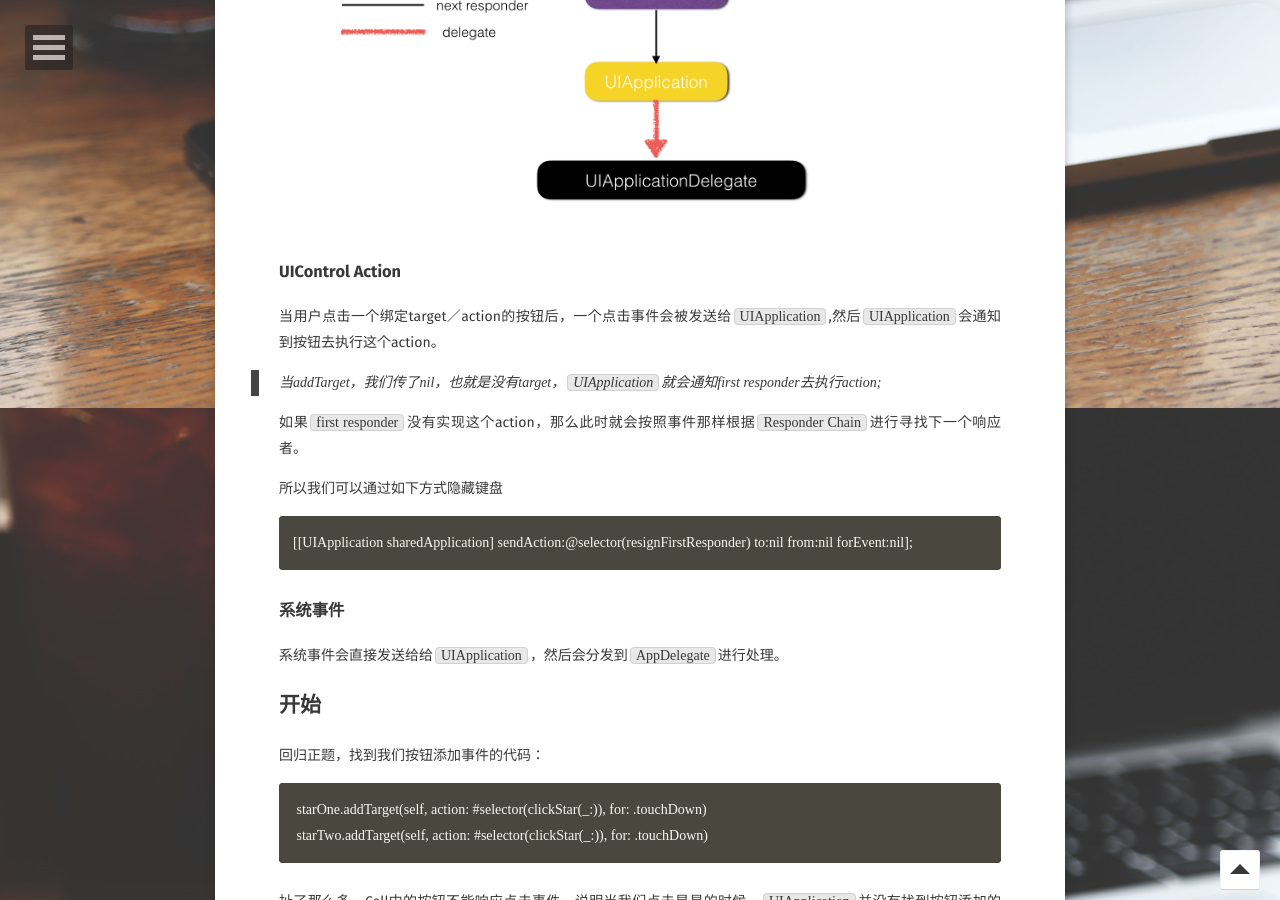
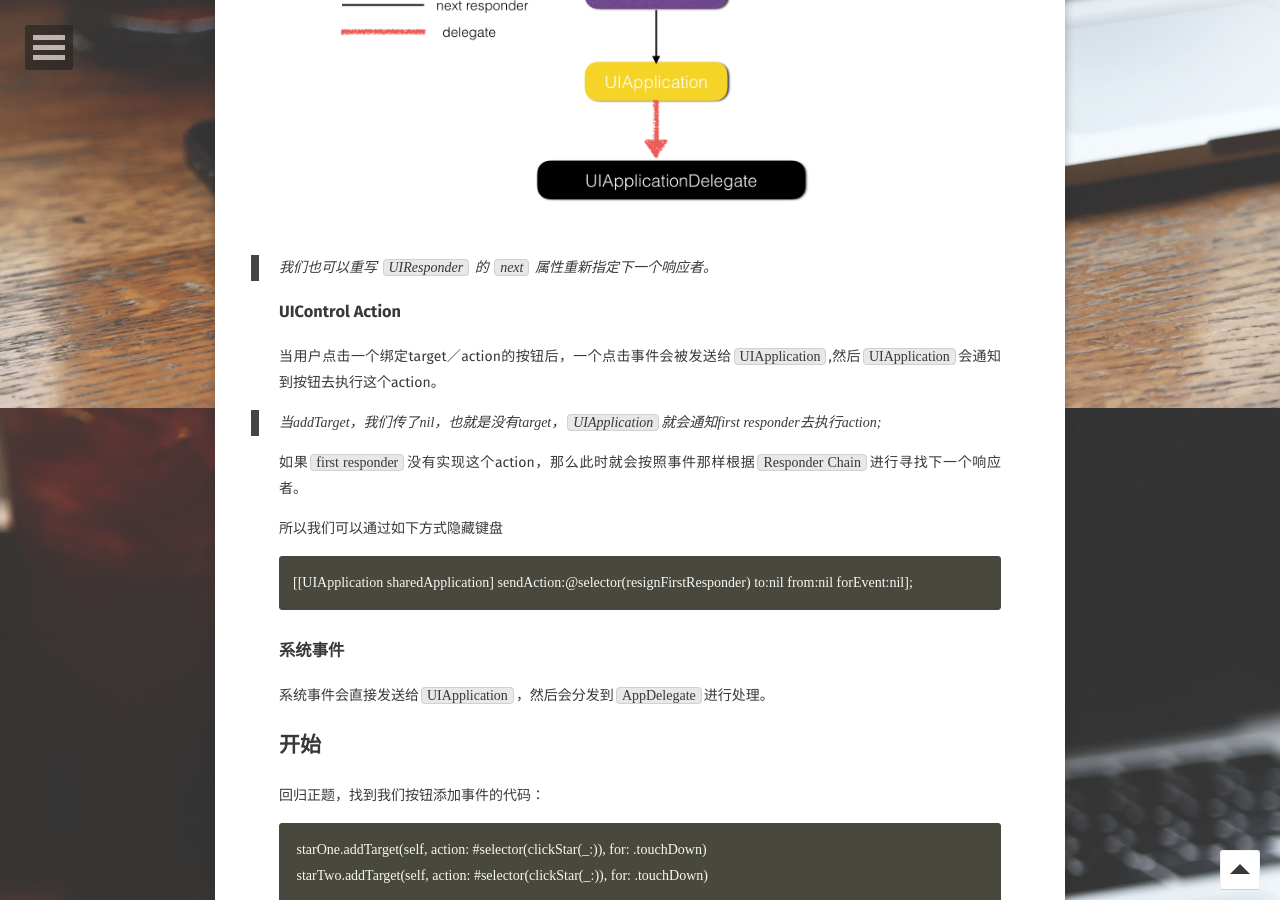
Before and after one commit to longjianjiang/longjianjiang.github.io, a Jekyll site: the page built from _posts/2017-09-24-tableviewCell-btn-click.md, in a window 1280 px wide and 900 px high, scrolled down 3192 px. Built offline with Jekyll 4.4.1, drawn with Linux system fonts in a browser that asks for light colours; some web fonts are replaced; comment, search, counter and statistics services are not loaded.

Commit message:
Update(auto commit)

```diff
--- a/_posts/2017-09-24-tableviewCell-btn-click.md
+++ b/_posts/2017-09-24-tableviewCell-btn-click.md
@@ -64,6 +64,8 @@ override func hitTest(_ point: CGPoint, with event: UIEvent?) -> UIView? {
 
 ![屏幕快照 2017-09-24 22.56.47.png]({{site.url}}/assets/images/blog/tableviewCell_btn_click_3.png)
 
+> 我们也可以重写 `UIResponder` 的 `next` 属性重新指定下一个响应者。
+
 ### UIControl Action
 
 当用户点击一个绑定target／action的按钮后，一个点击事件会被发送给`UIApplication`,然后`UIApplication`会通知到按钮去执行这个action。
@@ -81,7 +83,7 @@ override func hitTest(_ point: CGPoint, with event: UIEvent?) -> UIView? {
 
 ### 系统事件
 
-系统事件会直接发送给给`UIApplication`，然后会分发到`AppDelegate`进行处理。
+系统事件会直接发送给`UIApplication`，然后会分发到`AppDelegate`进行处理。
 
 
 ## 开始
```
